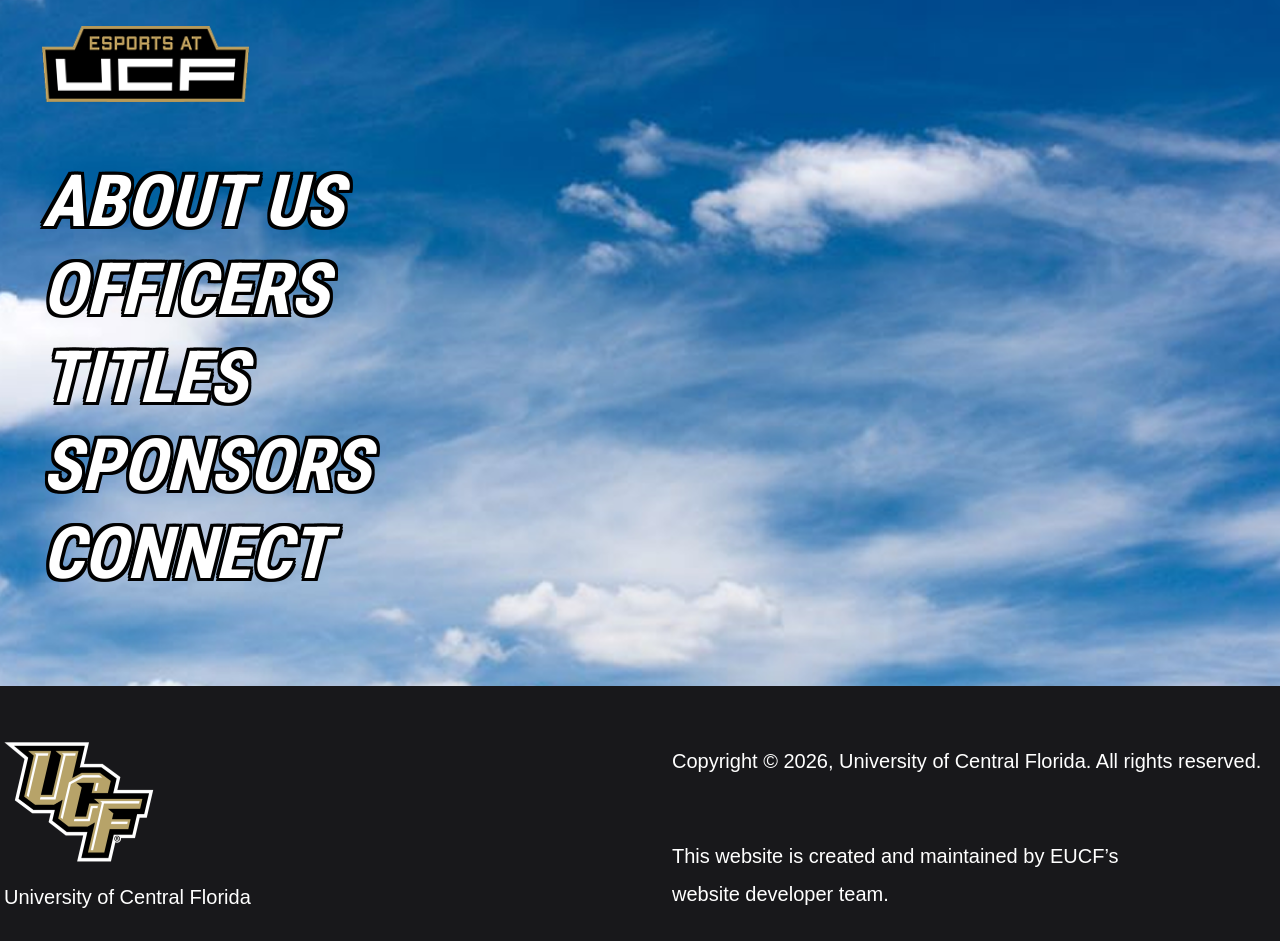
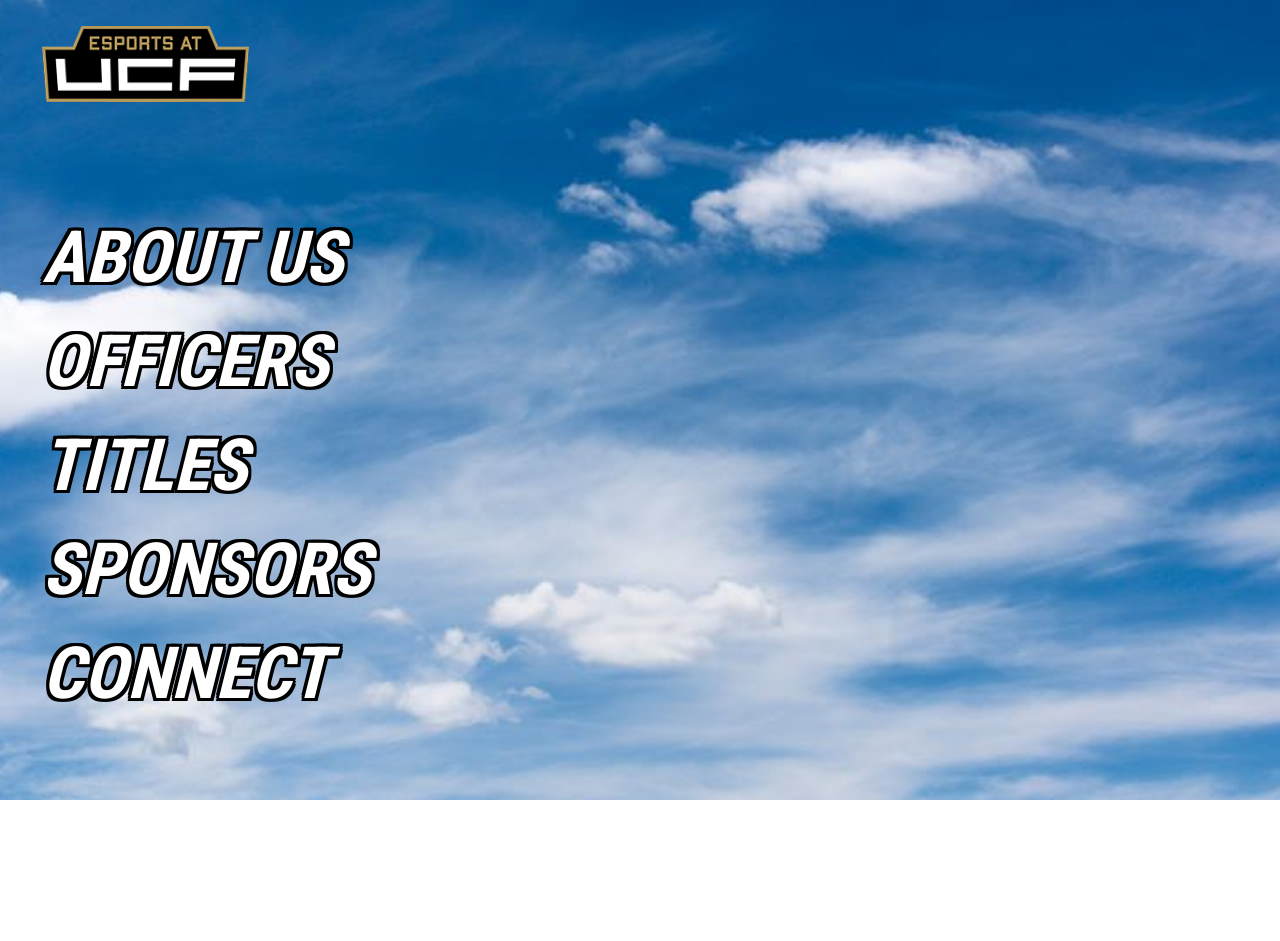
Before and after one commit to ErikaDalzina/EUCF-Website, a Next.js app in the folder eucf-website/: page / in a window 1280 px wide. Shown: the top 941 px of the page. Built offline with nearby package versions, Linux system fonts and the light colour scheme.

Commit message:
fix: change to styling on the front page aswell as make sure footer is at the bottom

```diff
--- a/eucf-website/src/app/layout.tsx
+++ b/eucf-website/src/app/layout.tsx
@@ -46,12 +46,10 @@ export default function RootLayout({
         className={`${geistSans.variable} ${geistMono.variable} ${robotoCondensed.variable} antialiased min-h-screen flex flex-col text-gray-900`}
       >
         <Header />
-        <main>
-          <div>
-            {children}
-          </div>
+        <main className="flex-1 min-h-screen">
+          {children}
         </main>
-        <footer className="mt-24">
+        <footer>
           <Footer/>
         </footer>
       </body>
--- a/eucf-website/src/app/page.tsx
+++ b/eucf-website/src/app/page.tsx
@@ -2,11 +2,11 @@ import Link from "next/link";
 
 export default function Home() {
   return (
-    <>
+    <div>
       <div className="fixed inset-0 -z-10 bg-[url('/skyBackground.png')] bg-cover bg-center" />
         <div>
           <nav
-        className="flex flex-col items-start gap-4 pl-10.5 pt-16 font-(family-name:--font-roboto-condensed) text-7xl italic font-bold text-white text-outline"
+            className="flex flex-col items-start gap-8 pl-10.5 pt-16 font-(family-name:--font-roboto-condensed) text-7xl italic font-bold text-white text-outline"
           >
             <Link href="/about" className="hover:text-[#B49758] transition">ABOUT US</Link>
             <Link href="/officers" className="hover:text-[#B49758] transition">OFFICERS</Link>
@@ -15,6 +15,6 @@ export default function Home() {
             <Link href="/connect" className="hover:text-[#B49758] transition">CONNECT</Link>
           </nav>
         </div>
-    </>
+    </div>
   );
 }
--- a/eucf-website/src/components/Header.tsx
+++ b/eucf-website/src/components/Header.tsx
@@ -2,7 +2,7 @@ import Image from "next/image";
 
 export default function Header() {
   return (
-    <header className="pt-6.5 pl-10.5">
+    <header className="pt-6.5 pl-10.5 mb-14">
       <Image
         src="/esportsLogo.png"
         alt="EUCF Esports Logo"
```
Lines whose indentation alone changed are shown as unchanged.
